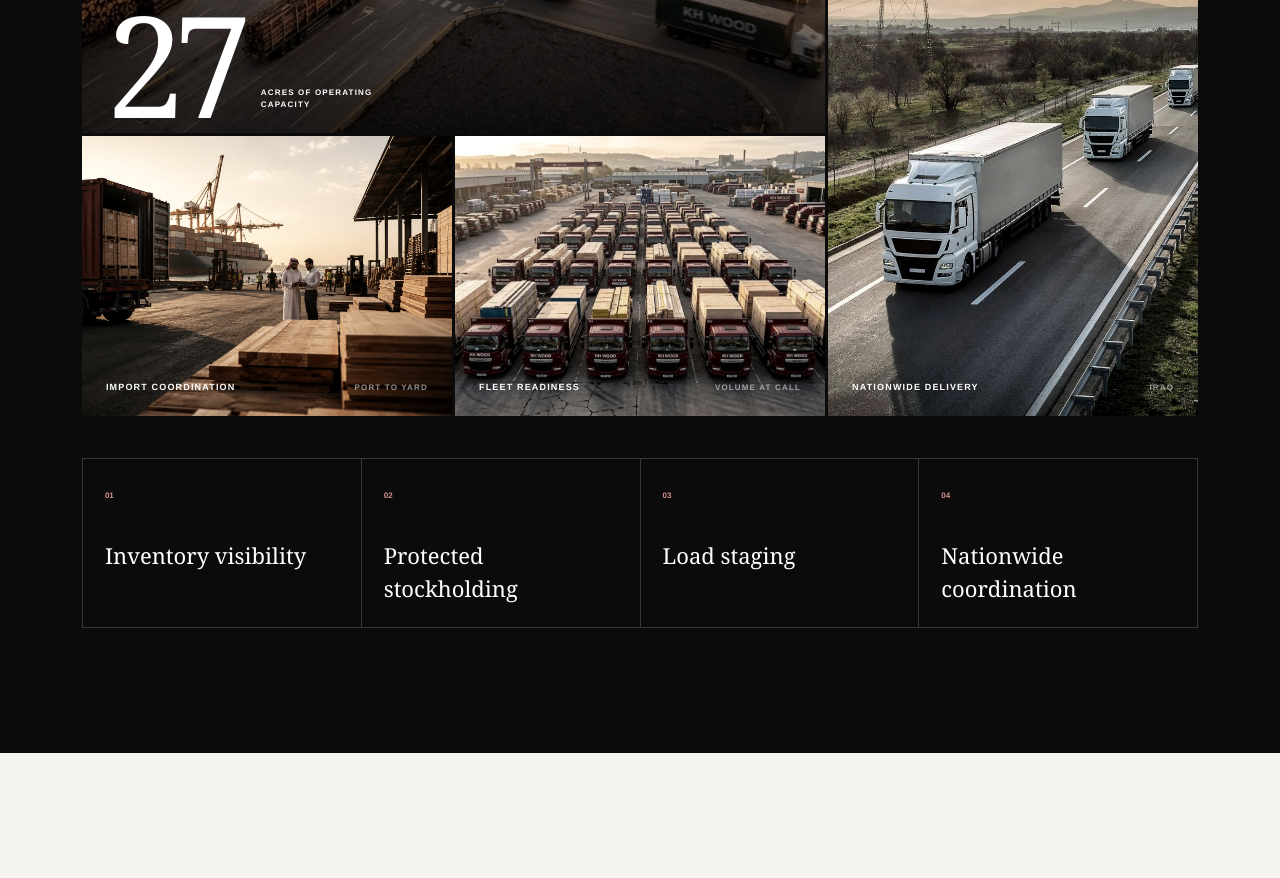
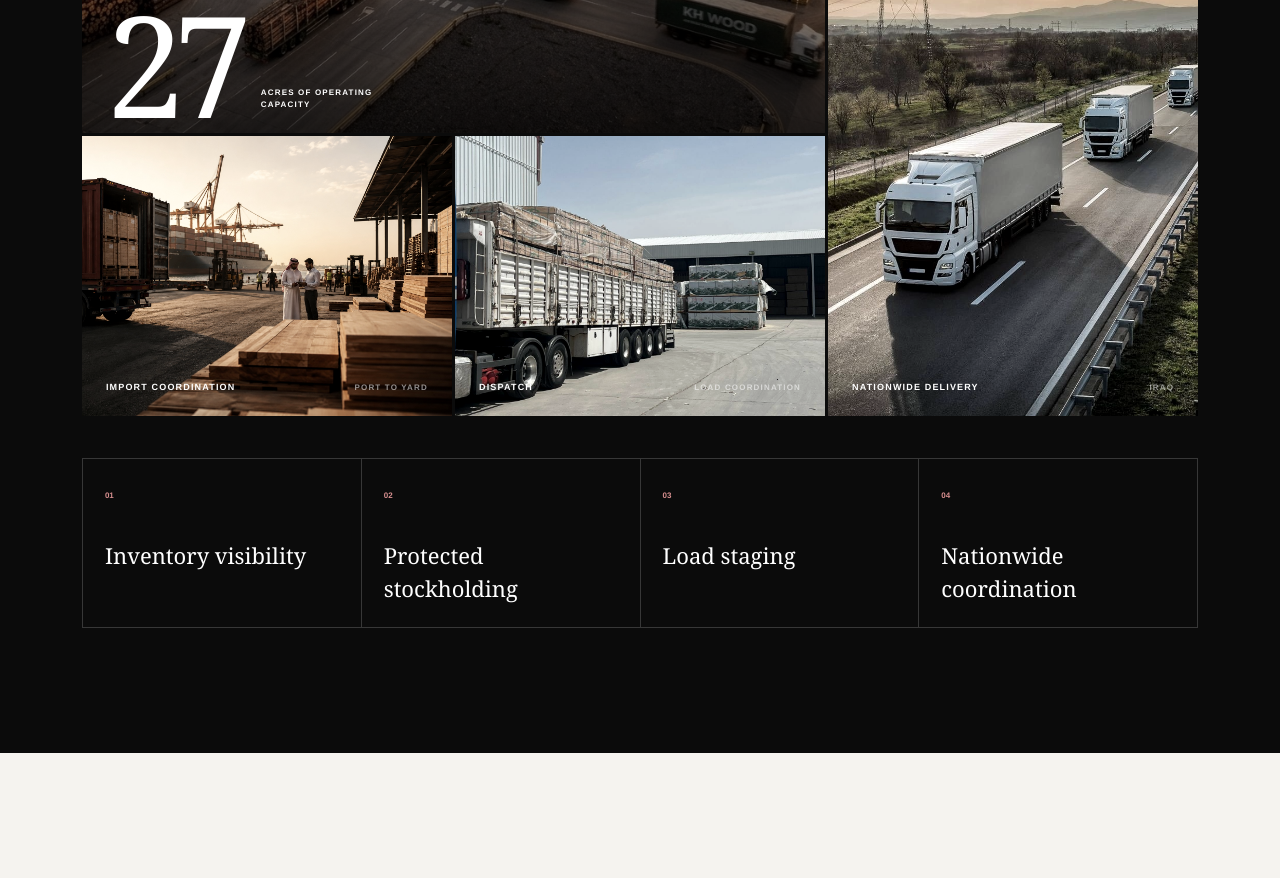
Before and after one commit to codeklaw-dev/KH-Website-Development.a-Raco-Ai-Technologies-LTD-Project, a Next.js app: page /operations in a window 1280 px wide. Shown: the part 3360-4238 px from the top of the page. Built offline with nearby package versions, Linux system fonts and the light colour scheme.

Commit message:
Add dispatch load coordination photo

```diff
--- a/app/operations/page.tsx
+++ b/app/operations/page.tsx
@@ -63,7 +63,7 @@ export default function OperationsPage() {
 
           <figure className="infrastructure-road" data-reveal="right"><img className="cover-image" src="/assets/operations-national-logistics.jpg" alt="Freight vehicles travelling as part of a national logistics network" loading="lazy" decoding="async" /><figcaption>Nationwide delivery <span>Iraq</span></figcaption></figure>
           <figure className="infrastructure-port" data-reveal="left"><img className="cover-image" src="/assets/home-visible-capacity.jpg" alt="Imported timber being handled between port and warehouse" loading="lazy" decoding="async" /><figcaption>Import coordination <span>Port to yard</span></figcaption></figure>
-          <figure className="infrastructure-fleet" data-reveal="up"><img className="cover-image" src="/assets/operations-flow-arrive.jpg" alt="KH Wood fleet staged for high-volume timber distribution" loading="lazy" decoding="async" /><figcaption>Fleet readiness <span>Volume at call</span></figcaption></figure>
+          <figure className="infrastructure-fleet" data-reveal="up"><img className="cover-image" src="/assets/operations-dispatch-load-coordination.jpg" alt="Timber bundles loaded onto a truck at the KH Wood warehouse" loading="lazy" decoding="async" /><figcaption>Dispatch <span>Load coordination</span></figcaption></figure>
         </div>
 
         <div className="infrastructure-controls" data-reveal="up">
```
Also changed, not shown: public/assets/operations-dispatch-load-coordination.jpg (added).
